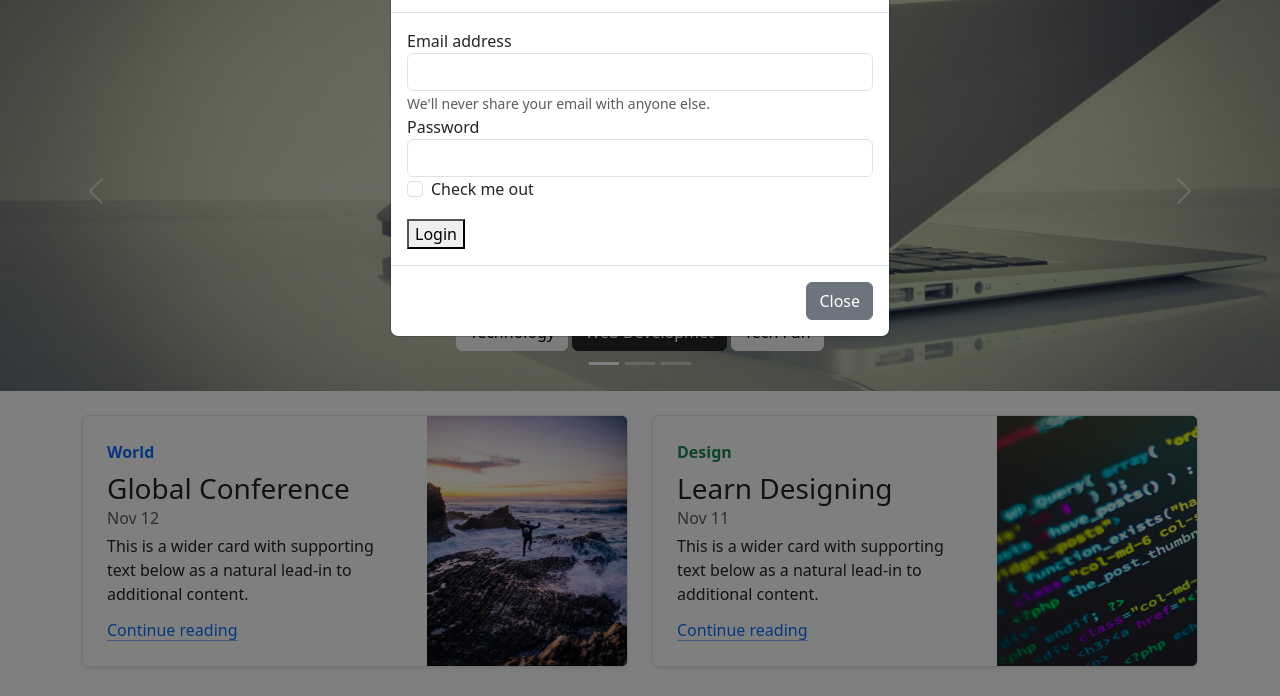
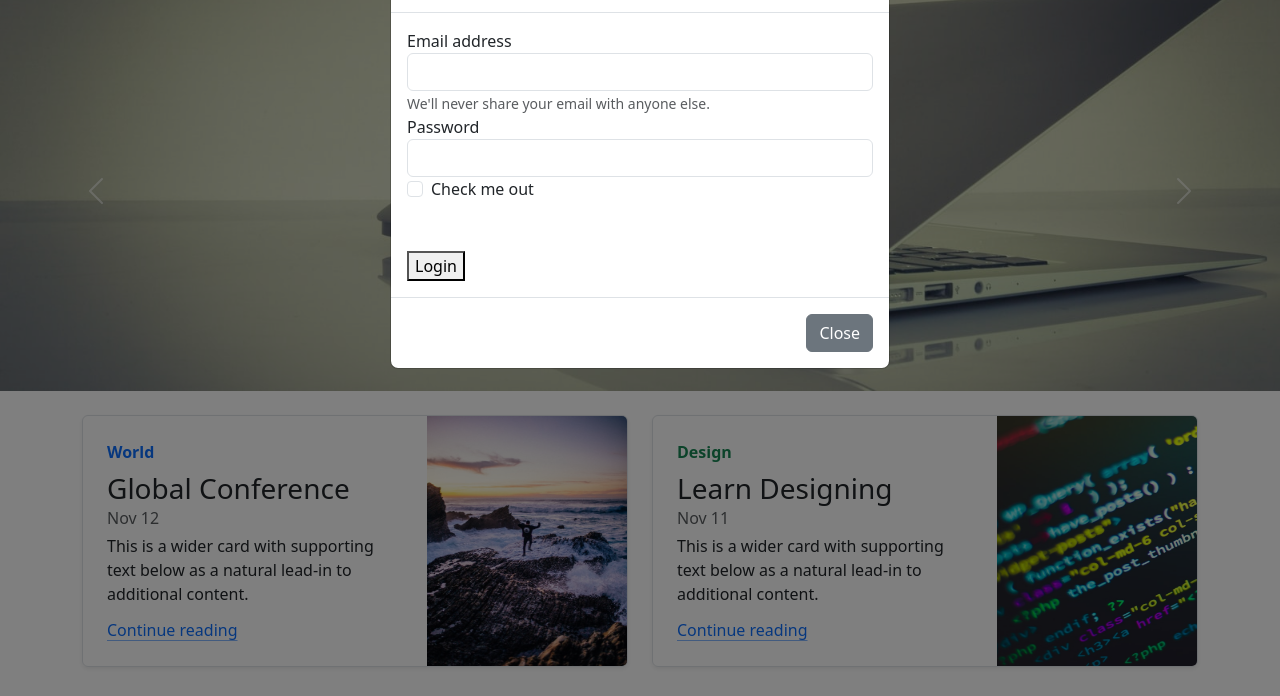
Before and after one commit to muhammademanabbas/Bootstrap_Website, a plain HTML site: page index.html in a window 1280 px wide. Both pictures are taken after a click on the button "Login". Shown: the part 79-775 px from the top of the page. Drawn offline with nearby package versions, Linux system fonts and the light colour scheme.

Commit message:
Update index.html

```diff
--- a/index.html
+++ b/index.html
@@ -82,7 +82,7 @@
             <input type="checkbox" class="form-check-input" id="exampleCheck1">
             <label class="form-check-label" for="exampleCheck1">Check me out</label>
           </div>
-          <button class="mt-3" type="submit" class="btn btn-dark">Login</button>
+          <button class="mt-5" type="submit" class="btn btn-dark">Login</button>
         </form>
       </div>
       <div class="modal-footer">
```
